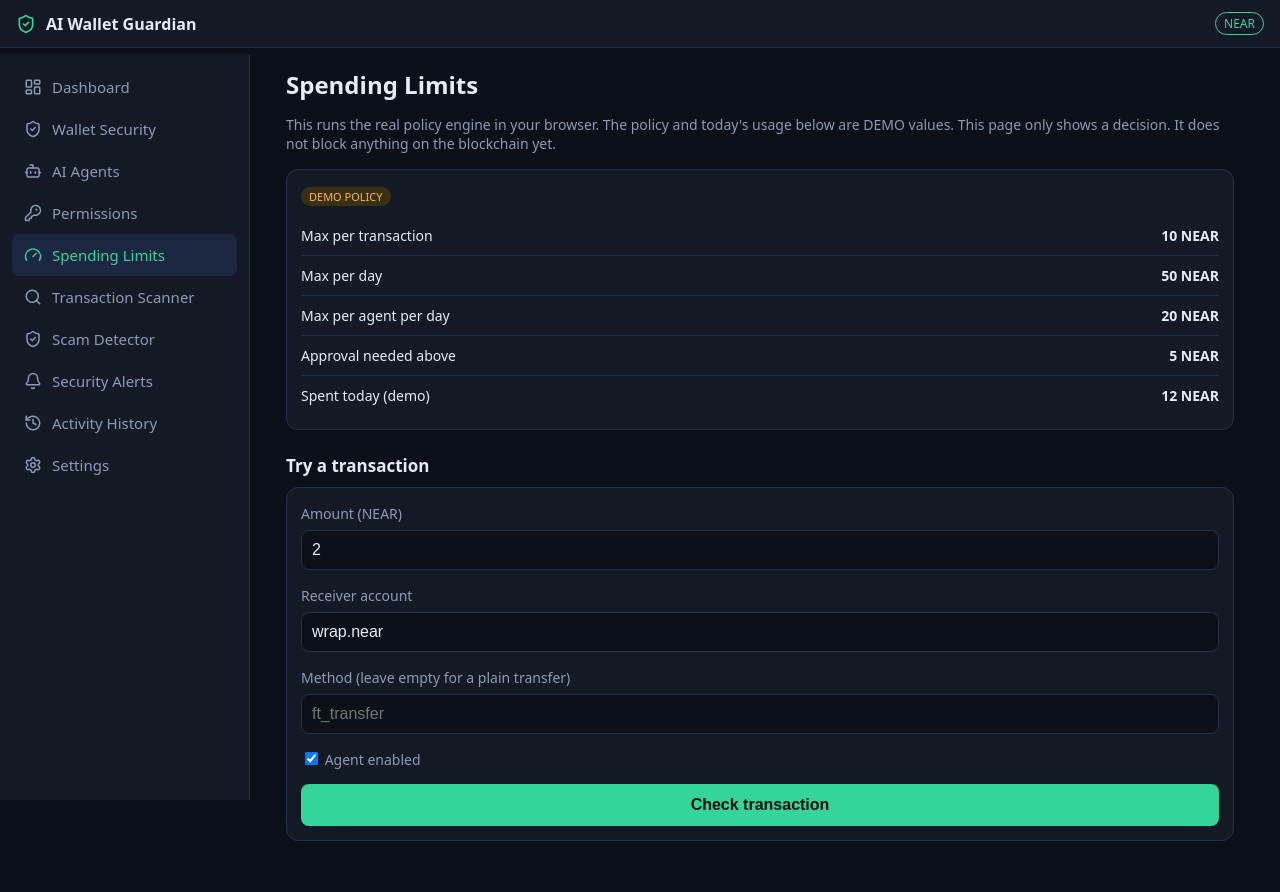
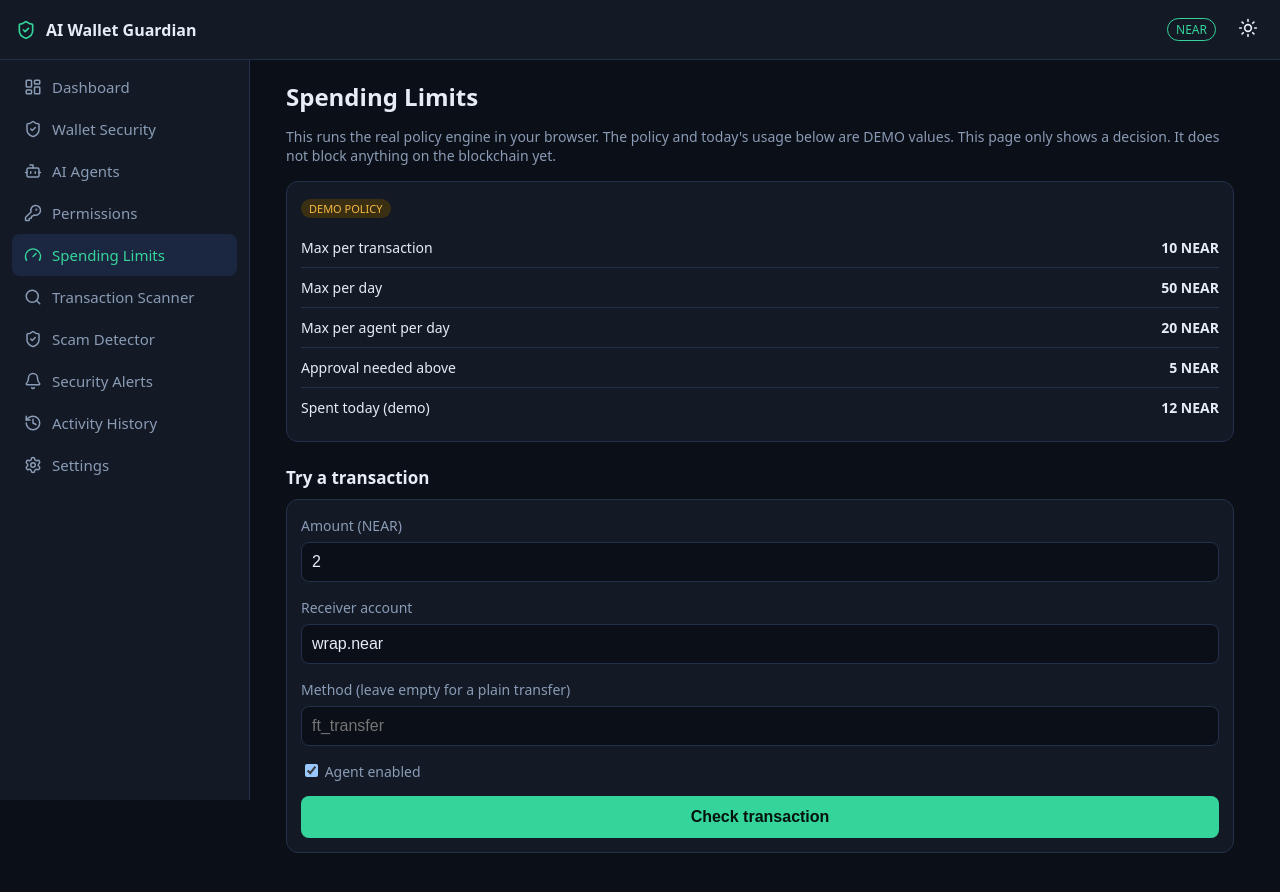
Before and after one commit to muhammad884/near-ai-wallet-guardian, a React (Vite) app in the folder web/: page /limits in a window 1280 px wide. Shown: the top 892 px of the page. Built offline with nearby package versions, Linux system fonts and the light colour scheme.

Commit message:
Light and dark theme, working Settings page

```diff
--- a/web/index.html
+++ b/web/index.html
@@ -4,7 +4,8 @@
     <meta charset="UTF-8" />
     <link rel="icon" type="image/svg+xml" href="/favicon.svg" />
     <meta name="viewport" content="width=device-width, initial-scale=1.0" />
-    <title>web</title>
+    <title>AI Wallet Guardian</title>
+    <script>try{var t=localStorage.getItem('theme');if(t==='light'||t==='dark'){document.documentElement.setAttribute('data-theme',t)}}catch(e){}</script>
   </head>
   <body>
     <div id="root"></div>
--- a/web/src/App.tsx
+++ b/web/src/App.tsx
@@ -1,29 +1,39 @@
 import { lazy, Suspense, useState } from 'react'
 import { NavLink, Route, Routes } from 'react-router-dom'
-import { Menu, ShieldCheck, X } from 'lucide-react'
+import { Menu, Moon, ShieldCheck, Sun, X } from 'lucide-react'
 import { nav } from './nav'
-import { Dashboard, Placeholder } from './pages'
+import { Dashboard } from './pages'
 import { Limits } from './limits'
 import { Scanner } from './scanner/page'
 import { Agents } from './agents/page'
+import { Alerts, History } from './log/page'
+import { ScamDetector } from './scam/page'
 import { Permissions } from './permissions/page'
-import { ScamDetector } from './scam/page'
-import { Alerts, History } from './log/page'
+import { Settings } from './settings/page'
 import { Boundary } from './boundary'
+import { setTheme, useTheme } from './theme'
 
 const WalletPage = lazy(() => import('./wallet/page'))
 
 export default function App() {
   const [open, setOpen] = useState(false)
+  const theme = useTheme()
   return (
     <div>
       <header className="topbar">
         <button className="icon-btn" onClick={() => setOpen(!open)} aria-label="Menu">
           {open ? <X size={22} /> : <Menu size={22} />}
         </button>
-        <ShieldCheck size={20} color="#35d49a" />
+        <ShieldCheck size={20} style={{ color: 'var(--accent)' }} />
         <strong>AI Wallet Guardian</strong>
         <span className="badge">NEAR</span>
+        <button
+          className="theme-btn"
+          aria-label="Switch theme"
+          onClick={() => setTheme(theme === 'dark' ? 'light' : 'dark')}
+        >
+          {theme === 'dark' ? <Sun size={20} /> : <Moon size={20} />}
+        </button>
       </header>
       <nav className={open ? 'sidebar open' : 'sidebar'}>
         {nav.map((item) => (
@@ -48,10 +58,18 @@ export default function App() {
           <Route path="/scam" element={<ScamDetector />} />
           <Route path="/alerts" element={<Alerts />} />
           <Route path="/history" element={<History />} />
-          <Route path="/wallet" element={<Boundary><Suspense fallback={<p className="muted">Loading...</p>}><WalletPage /></Suspense></Boundary>} />
-          {nav.filter((i) => i.path !== '/' && i.path !== '/limits' && i.path !== '/scanner' && i.path !== '/agents' && i.path !== '/wallet' && i.path !== '/alerts' && i.path !== '/history' && i.path !== '/scam' && i.path !== '/permissions').map((i) => (
-            <Route key={i.path} path={i.path} element={<Placeholder item={i} />} />
-          ))}
+          <Route path="/settings" element={<Settings />} />
+          <Route
+            path="/wallet"
+            element={
+              <Boundary>
+                <Suspense fallback={<p className="muted">Loading...</p>}>
+                  <WalletPage />
+                </Suspense>
+              </Boundary>
+            }
+          />
+          <Route path="*" element={<Dashboard />} />
         </Routes>
       </main>
     </div>
--- a/web/src/index.css
+++ b/web/src/index.css
@@ -44,7 +44,7 @@ h2 { margin: 24px 0 10px; font-size: 17px; }
   padding: 11px 12px; border-radius: 8px;
   color: var(--muted); text-decoration: none; font-size: 15px;
 }
-.link.active { background: #1b2740; color: var(--accent); }
+.link.active { background: var(--active-bg); color: var(--accent); }
 .content { padding: 20px 16px 60px; max-width: 980px; margin: 0 auto; }
 .grid { display: grid; grid-template-columns: 1fr 1fr; gap: 12px; margin-top: 16px; }
 .card {
@@ -54,7 +54,7 @@ h2 { margin: 24px 0 10px; font-size: 17px; }
 .big { font-size: 20px; font-weight: 600; margin-top: 6px; }
 .tag-demo {
   display: inline-block; font-size: 11px; padding: 2px 8px; border-radius: 99px;
-  background: #3a2f12; color: var(--warn); margin-bottom: 10px;
+  background: var(--tag-bg); color: var(--warn); margin-bottom: 10px;
 }
 .row {
   display: flex; justify-content: space-between; gap: 10px;
@@ -80,3 +80,14 @@ h2 { margin: 24px 0 10px; font-size: 17px; }
   background: var(--accent); color: #04130d; font-weight: 600;
   border: 0; border-radius: 8px; font-size: 16px;
 }
+
+:root { --active-bg: #1b2740; --tag-bg: #3a2f12; color-scheme: dark; }
+:root[data-theme="light"] {
+  --bg: #f4f6fa; --card: #ffffff; --border: #d5dbe6; --text: #101828;
+  --muted: #5b6b84; --accent: #0e9f6e; --warn: #9a6700; --danger: #d92d4a;
+  --active-bg: #e3f4ee; --tag-bg: #fdf1d6; color-scheme: light;
+}
+.theme-btn {
+  background: none; border: 0; color: var(--text); padding: 6px;
+  margin-left: 6px; cursor: pointer;
+}
--- /dev/null
+++ b/web/src/settings/page.tsx
@@ -0,0 +1,45 @@
+import { clearEvents, useEvents } from '../log/store'
+import { setTheme, useTheme } from '../theme'
+
+export function Settings() {
+  const theme = useTheme()
+  const events = useEvents()
+  return (
+    <div>
+      <h1>Settings</h1>
+      <p className="muted">Only settings that really do something are here.</p>
+
+      <h2>Theme</h2>
+      <div className="card">
+        <div className="row">
+          <span>Current theme</span>
+          <strong>{theme === 'dark' ? 'Dark' : 'Light'}</strong>
+        </div>
+        <button className="btn" onClick={() => setTheme('dark')}>Use dark theme</button>
+        <button className="btn" onClick={() => setTheme('light')}>Use light theme</button>
+        <p className="muted">Saved in this browser and restored on your next visit.</p>
+      </div>
+
+      <h2>Decision history</h2>
+      <div className="card">
+        <div className="row">
+          <span>Decisions kept in memory</span>
+          <strong>{events.length}</strong>
+        </div>
+        <button className="btn" onClick={clearEvents}>Clear decision history</button>
+        <p className="muted">The history is lost when you refresh the page.</p>
+      </div>
+
+      <h2>About</h2>
+      <div className="card">
+        <div className="row"><span>Network</span><strong>NEAR testnet only</strong></div>
+        <div className="row"><span>Wallet</span><strong>Meteor, via Wallet Selector</strong></div>
+        <p className="muted">
+          This app never asks for or stores a seed phrase or private key. It
+          saves only your theme choice. The wallet library keeps its own
+          sign-in state in your browser.
+        </p>
+      </div>
+    </div>
+  )
+}
--- /dev/null
+++ b/web/src/theme.ts
@@ -0,0 +1,37 @@
+import { useSyncExternalStore } from 'react'
+
+export type Theme = 'dark' | 'light'
+
+function read(): Theme {
+  try {
+    return localStorage.getItem('theme') === 'light' ? 'light' : 'dark'
+  } catch {
+    return 'dark'
+  }
+}
+
+let current: Theme = read()
+const listeners = new Set<() => void>()
+
+export function setTheme(t: Theme) {
+  current = t
+  document.documentElement.setAttribute('data-theme', t)
+  try {
+    localStorage.setItem('theme', t)
+  } catch {
+    // storage may be blocked; the choice then lasts only for this visit
+  }
+  listeners.forEach((l) => l())
+}
+
+export function useTheme(): Theme {
+  return useSyncExternalStore(
+    (l) => {
+      listeners.add(l)
+      return () => {
+        listeners.delete(l)
+      }
+    },
+    () => current,
+  )
+}
```
